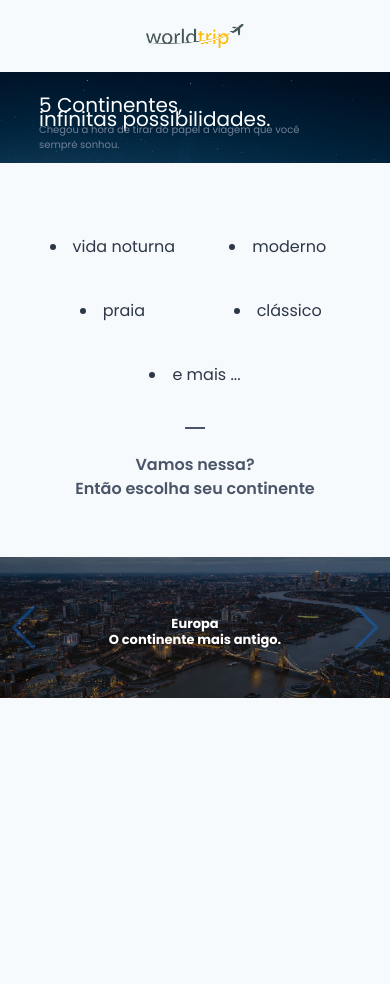
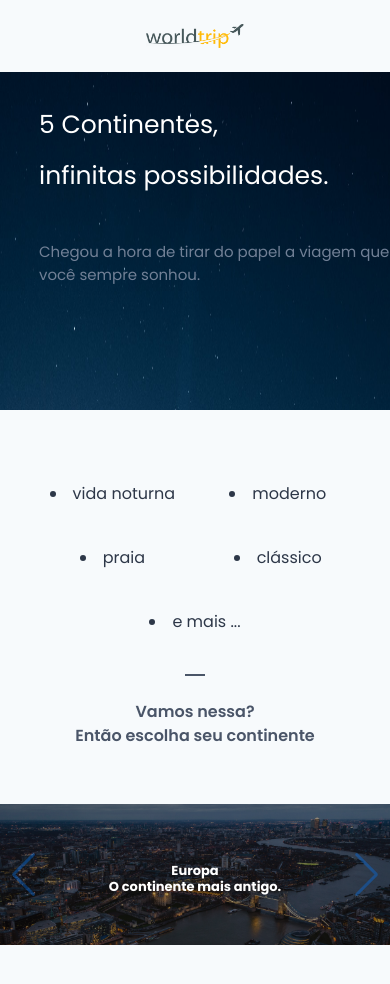
Before and after one commit to NakajimaDaniel/desafio07-ignite-chakraui, a Next.js app: page / in a window 390 px wide. Before the commit the page ends 844 px from the top, so only its background shows below. Built offline with nearby package versions, Linux system fonts and the light colour scheme.

Commit message:
banner responsive sx props

```diff
--- a/src/components/Banner/index.tsx
+++ b/src/components/Banner/index.tsx
@@ -10,17 +10,37 @@ export function Banner() {
     <Flex w="100%" mb="8" pb="10">
       <Box position="relative" sx={{
         "@media screen and (max-width: 375px)": {
-            height: "100vh",
+            height: "100%",
         },
       }}>
 
-          <Image src="bannerback.png" w="100vw"/>
+          <Image
+            src="bannerback.png"
+            w="100vw"
+            sx={{"@media screen and (max-width: 700px)": {
+              height: '250'
+            },
+              "@media screen and (max-width: 400px)": {
+                height: '40vh'
+              }
+            }}
+          />
           <Text
             position="absolute"
             top="20%"
             left="10%"
             color="white"
             fontSize={["20","20","20","40"]}
+            sx={{"@media screen and (max-width:700px)": {
+              fontSize: '25',
+              top: '18%'
+              },
+              "@media screen and (max-width:400px)": {
+                top:'10%'
+              }
+            }
+            }
+
           >
               5 Continentes,
           </Text>
@@ -30,15 +50,36 @@ export function Banner() {
             left="10%"
             color="white"
             fontSize={["20","20","20","40"]}
+            sx={{"@media screen and (max-width:700px)": {
+              fontSize: '25',
+            },
+              "@media screen and (max-width: 400px)": {
+                top: '25%'
+              }
+            }}
            >
              infinitas possibilidades.
           </Text>
           <Text
             position="absolute"
-            top="55%"  left="10%"
+            top="55%"
+            left="10%"
             color="gray.500"
             fontSize={["10","10","20"]}
             maxW={[300,300,400,500]}
+            sx={{"@media screen and (max-width:700px)": {
+              fontSize: '15',
+              maxW: '500'
+            },
+            "@media screen and (max-width: 400px)": {
+              top: "50%"
+            },
+            "@media screen and (max-width: 330px)": {
+              top: "60%",
+              fontSize: '13'
+            }
+          }
+          }
           >
             Chegou a hora de tirar do papel a viagem que você sempre sonhou.
           </Text>
@@ -59,10 +100,3 @@ export function Banner() {
 
   )
 }
-
-<>
-<Image src="bannerback.png" w="100vw" h={[200]}/>
-<Text position="absolute" top="20%"  left="7%" color="white" fontSize={["20"]}>5 Continentes,</Text>
-<Text position="absolute" top="35%"  left="7%" color="white"  fontSize={["20"]} >infinitas possibilidades.</Text>
-<Text position="absolute" top="60%"  left="7%" color="gray.500"  fontSize={["15"]} w="90vw">Chegou a hora de tirar do papel a viagem que você sempre sonhou. </Text>
-</>
```
